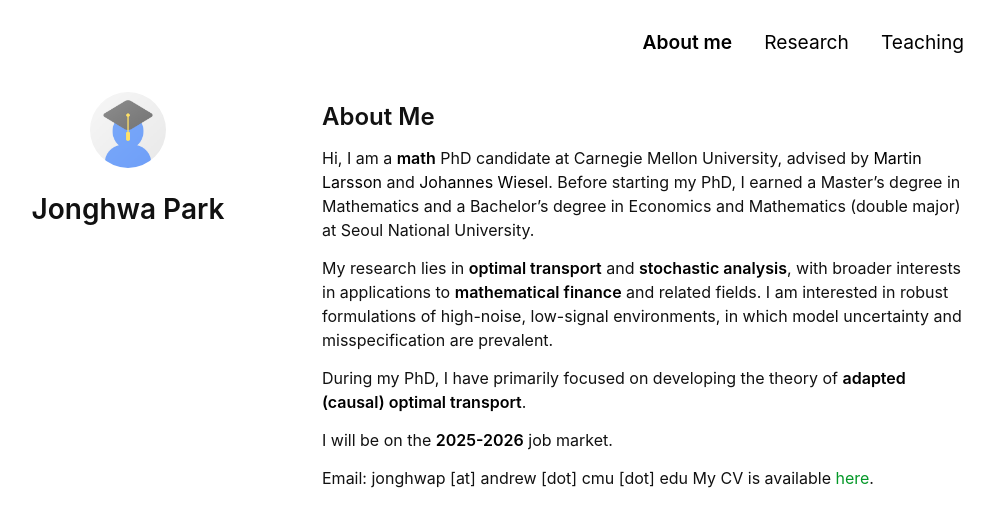
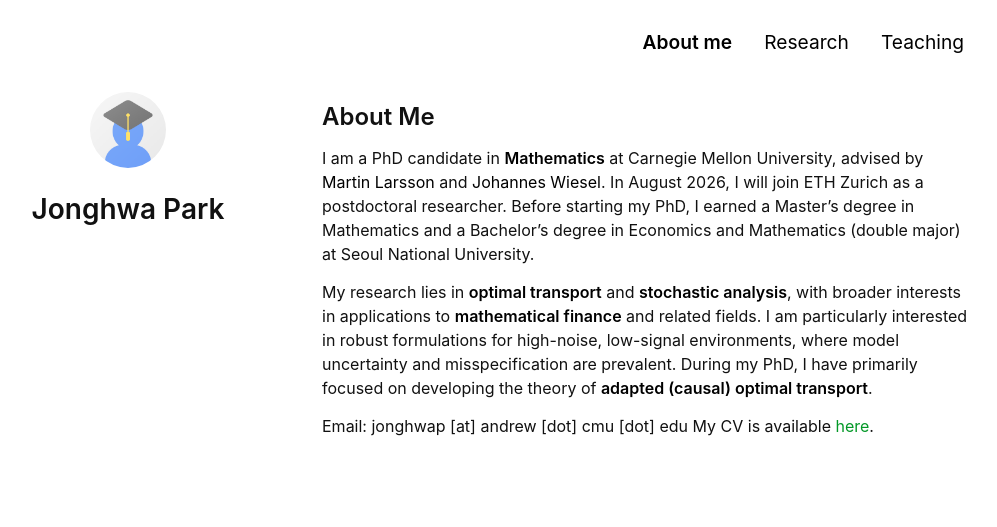
Before and after one commit to Jonghwap/Jonghwap.github.io, a Jekyll site: the page built from index.md, in a window 1280 px wide. Shown: the top 527 px of the page, without its empty margins (148-1145 px from the left). Built offline with Jekyll 4.4.1, drawn with Linux system fonts in a browser that asks for light colours; a style sheet for code colours, icons or effects is not loaded; our own code applies the rules of GitHub Pages for plain Markdown files.

Commit message:
Update index.md

```diff
--- a/index.md
+++ b/index.md
@@ -4,14 +4,10 @@ layout: homepage
 
 ## About Me
 
-Hi, I am a **math** PhD candidate at Carnegie Mellon University, advised by [Martin Larsson](https://sites.google.com/view/martin-larsson)  and [Johannes Wiesel](https://sites.google.com/view/johannes-wiesel). Before starting my PhD, I earned a Master's degree in Mathematics and a Bachelor's degree in Economics and Mathematics (double major) at Seoul National University.
+I am a PhD candidate in **Mathematics** at Carnegie Mellon University, advised by [Martin Larsson](https://sites.google.com/view/martin-larsson)  and [Johannes Wiesel](https://sites.google.com/view/johannes-wiesel). In August 2026, I will join ETH Zurich as a postdoctoral researcher. Before starting my PhD, I earned a Master's degree in Mathematics and a Bachelor's degree in Economics and Mathematics (double major) at Seoul National University.
 
 
-My research lies in **optimal transport** and **stochastic analysis**, with broader interests in applications to **mathematical finance** and related fields. I am interested in robust formulations of high-noise, low-signal environments, in which model uncertainty and misspecification are prevalent.
-
-During my PhD, I have primarily focused on developing the theory of **adapted (causal) optimal transport**.
-
-I will be on the **2025-2026** job market.
+My research lies in **optimal transport** and **stochastic analysis**, with broader interests in applications to **mathematical finance** and related fields. I am particularly interested in robust formulations for high-noise, low-signal environments, where model uncertainty and misspecification are prevalent. During my PhD, I have primarily focused on developing the theory of **adapted (causal) optimal transport**.
 
 
 Email: jonghwap [at] andrew [dot] cmu [dot] edu
```
